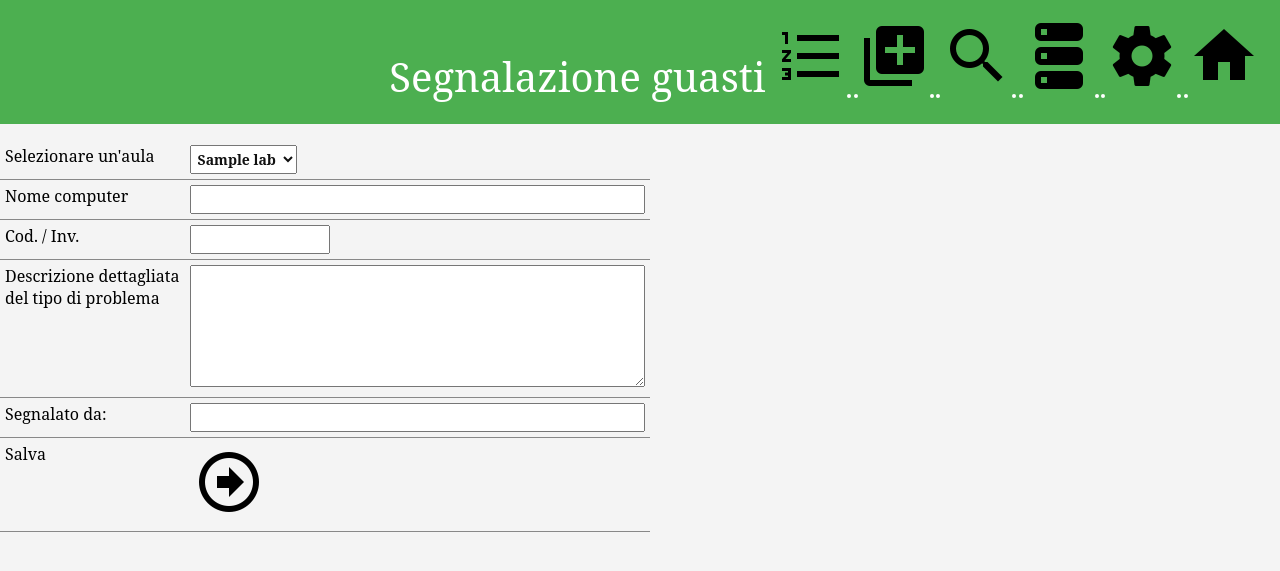
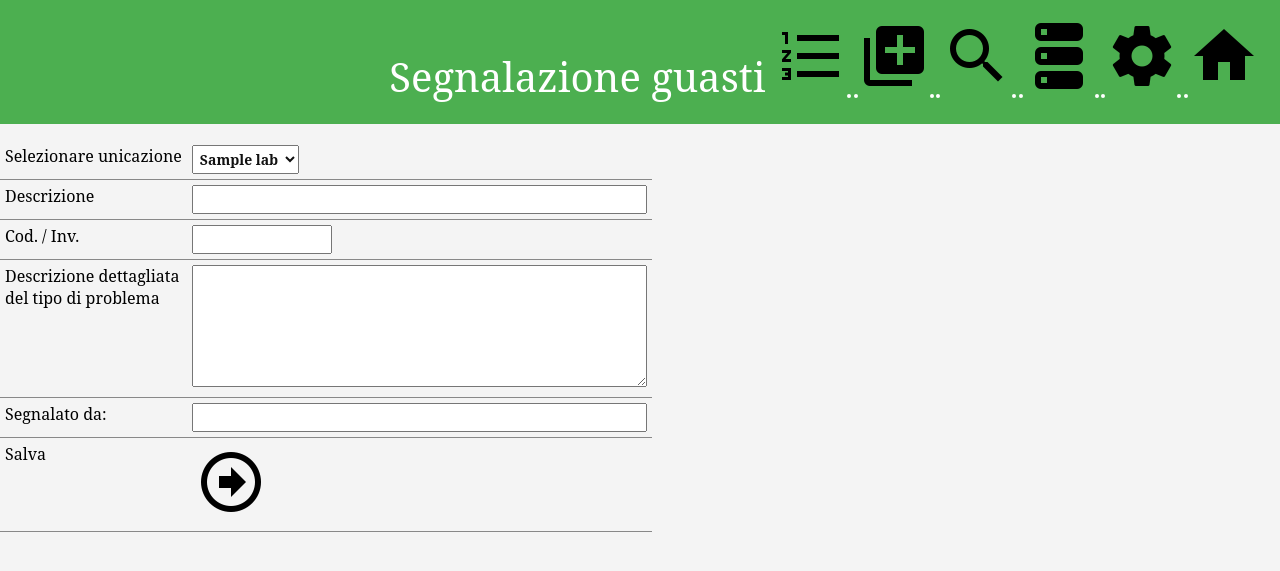
Before and after one commit to carlominucci/gestiolus, a PHP site: page /segnala.php in a window 1280 px wide. Shown: the top 571 px of the page. Run offline with PHP 8.4, Linux system fonts and the light colour scheme; tables that the repository leaves empty hold one stand-in row (values such as "Sample post").

Commit message:
generalizzate un po' le scritte nella maschera di inserimento dei guasti

```diff
--- a/segnala.php
+++ b/segnala.php
@@ -15,7 +15,7 @@
 	<p class="tabella">
 		<table>
 			<tr>
-				<td>Selezionare un'aula</td>
+				<td>Selezionare unicazione</td>
 				<td>
 					<acronym title="Inserisci l'bicazione del computer guasto">
 						<select name="ubicazione">
@@ -34,7 +34,7 @@ while ($row = mysql_fetch_array($result, MYSQL_NUM)){
 				</td>
 			</tr>
 			<tr>
-				<td>Nome computer</td>
+				<td>Descrizione</td>
 				<td>
 					<acronym title="Inserisci il nome del computer. E' scritto su un lato del computer">
 						<input type="text" name="nomepc" size="45" />
```
